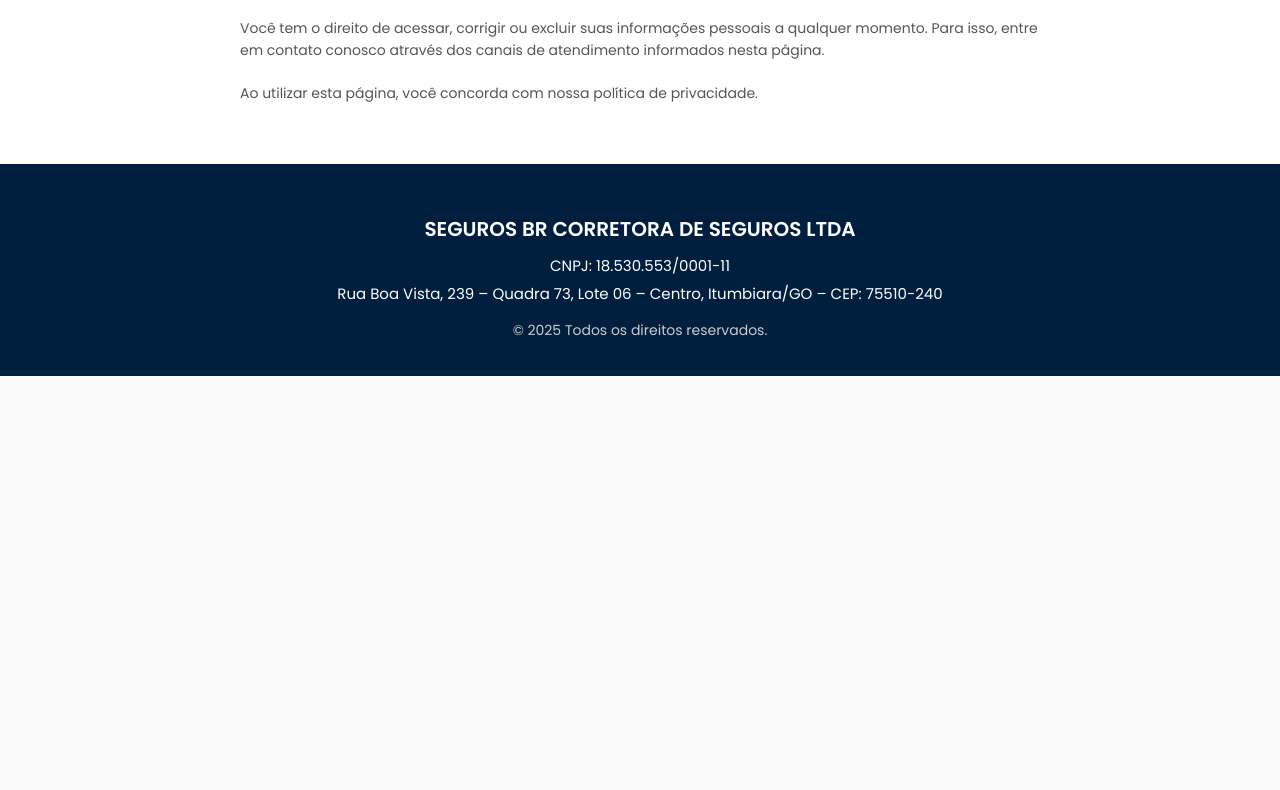
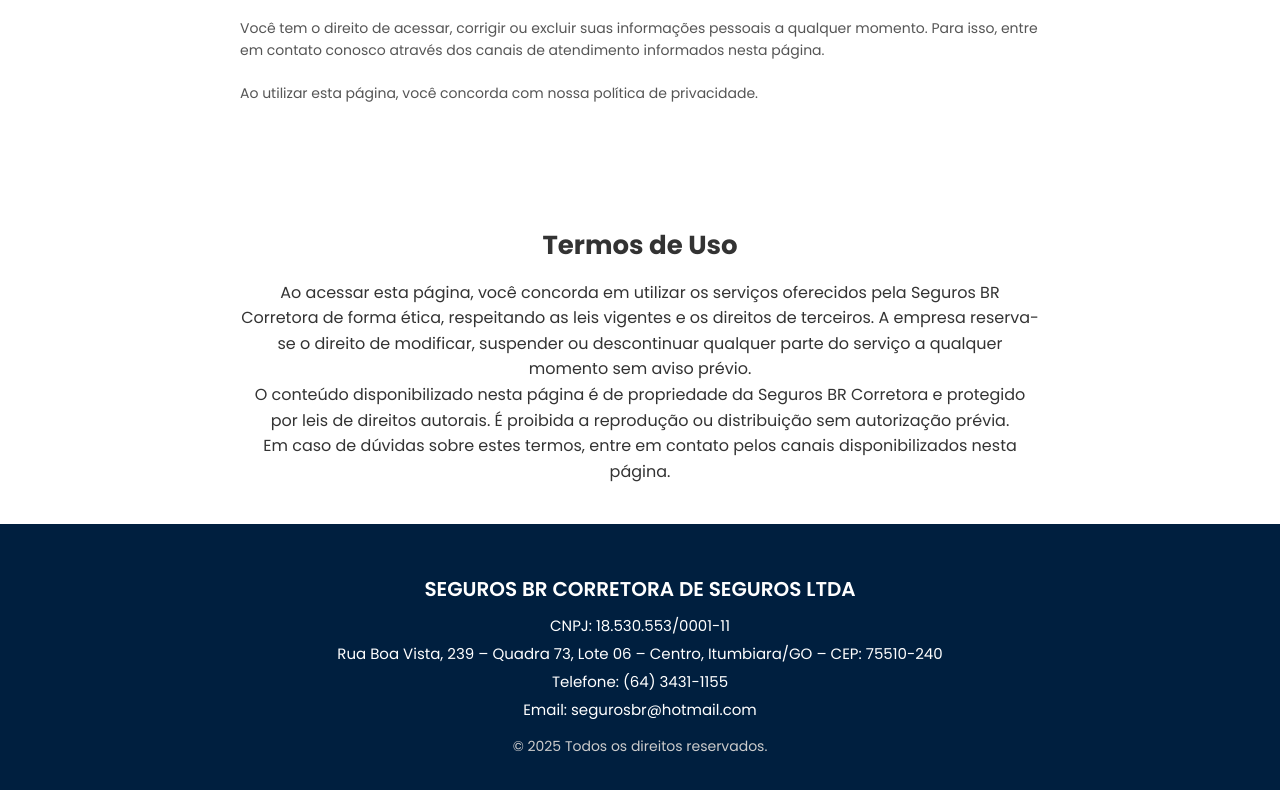
Before and after one commit to gringox07/segurosbr-landing, a plain HTML site: page index.html in a window 1280 px wide. Shown: the part 2443-3233 px from the top of the page. Before the commit the page ends 2819 px from the top, so only its background shows below. Drawn offline with Linux system fonts and the light colour scheme.

Commit message:
Update index.html

```diff
--- a/index.html
+++ b/index.html
@@ -48,16 +48,16 @@
       border-radius: 8px;
       text-decoration: none;
     }
-    section.quem-somos {
+    section.quem-somos, section.termos {
       background-color: #ffffff;
       padding: 40px 20px;
       text-align: center;
     }
-    section.quem-somos h2 {
+    section.quem-somos h2, section.termos h2 {
       font-size: 26px;
       margin-bottom: 15px;
     }
-    section.quem-somos p {
+    section.quem-somos p, section.termos p {
       max-width: 800px;
       margin: 0 auto;
       font-size: 16px;
@@ -195,11 +195,20 @@
     <p>Ao utilizar esta página, você concorda com nossa política de privacidade.</p>
   </section>
 
+  <section class="termos">
+    <h2>Termos de Uso</h2>
+    <p>Ao acessar esta página, você concorda em utilizar os serviços oferecidos pela Seguros BR Corretora de forma ética, respeitando as leis vigentes e os direitos de terceiros. A empresa reserva-se o direito de modificar, suspender ou descontinuar qualquer parte do serviço a qualquer momento sem aviso prévio.</p>
+    <p>O conteúdo disponibilizado nesta página é de propriedade da Seguros BR Corretora e protegido por leis de direitos autorais. É proibida a reprodução ou distribuição sem autorização prévia.</p>
+    <p>Em caso de dúvidas sobre estes termos, entre em contato pelos canais disponibilizados nesta página.</p>
+  </section>
+
   <footer>
     <div>
       <h3>SEGUROS BR CORRETORA DE SEGUROS LTDA</h3>
       <p>CNPJ: 18.530.553/0001-11</p>
       <p>Rua Boa Vista, 239 – Quadra 73, Lote 06 – Centro, Itumbiara/GO – CEP: 75510-240</p>
+      <p>Telefone: (64) 3431-1155</p>
+      <p>Email: segurosbr@hotmail.com</p>
       <p>&copy; 2025 Todos os direitos reservados.</p>
     </div>
   </footer>
```
